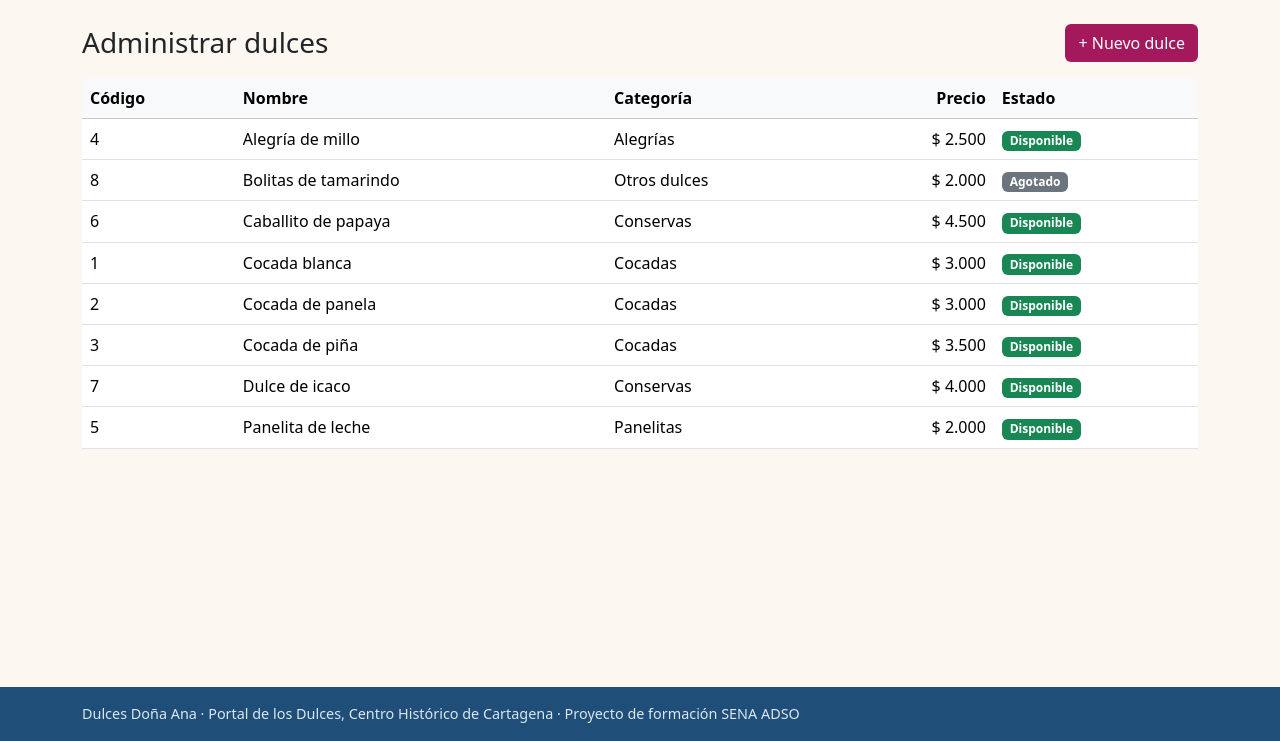
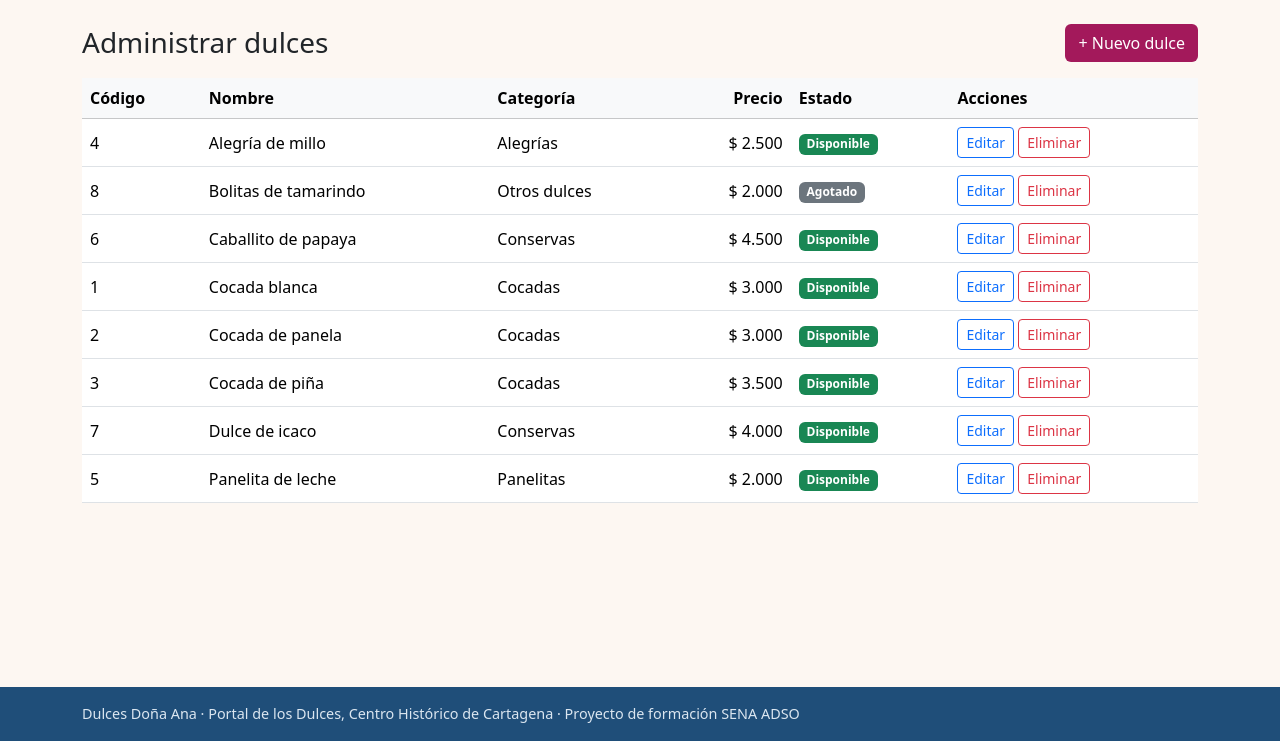
Before and after one commit to valerins-gif/dulceria, a Spring Boot app: page /admin/dulces in a window 1280 px wide. Shown: the part 59-800 px from the top of the page. Run offline with Spring Boot 4, Linux system fonts and the light colour scheme; data comes from the database, SQL or seed files in the repository.

Commit message:
etapa 11: edición y eliminación de dulces

```diff
--- a/src/main/resources/templates/admin/dulces.html
+++ b/src/main/resources/templates/admin/dulces.html
@@ -14,7 +14,7 @@
 
   <table class="table table-hover bg-white align-middle">
     <thead class="table-light">
-      <tr><th>Código</th><th>Nombre</th><th>Categoría</th><th class="text-end">Precio</th><th>Estado</th></tr>
+      <tr><th>Código</th><th>Nombre</th><th>Categoría</th><th class="text-end">Precio</th><th>Estado</th><th>Acciones</th></tr>
     </thead>
     <tbody>
       <tr th:each="d : ${dulces}">
@@ -26,6 +26,14 @@
           <span class="badge" th:classappend="${d.disponible} ? 'bg-success' : 'bg-secondary'"
                 th:text="${d.disponible} ? 'Disponible' : 'Agotado'">Estado</span>
         </td>
+        <td class="text-nowrap">
+          <a class="btn btn-sm btn-outline-primary" th:href="@{/admin/dulces/{id}/editar(id=${d.id})}">Editar</a>
+          <!-- Eliminar con un formulario POST y una confirmación del navegador -->
+          <form class="d-inline" method="post" th:action="@{/admin/dulces/{id}/eliminar(id=${d.id})}"
+                onsubmit="return confirm('¿Eliminar este dulce?');">
+            <button type="submit" class="btn btn-sm btn-outline-danger">Eliminar</button>
+          </form>
+        </td>
       </tr>
     </tbody>
   </table>
```
